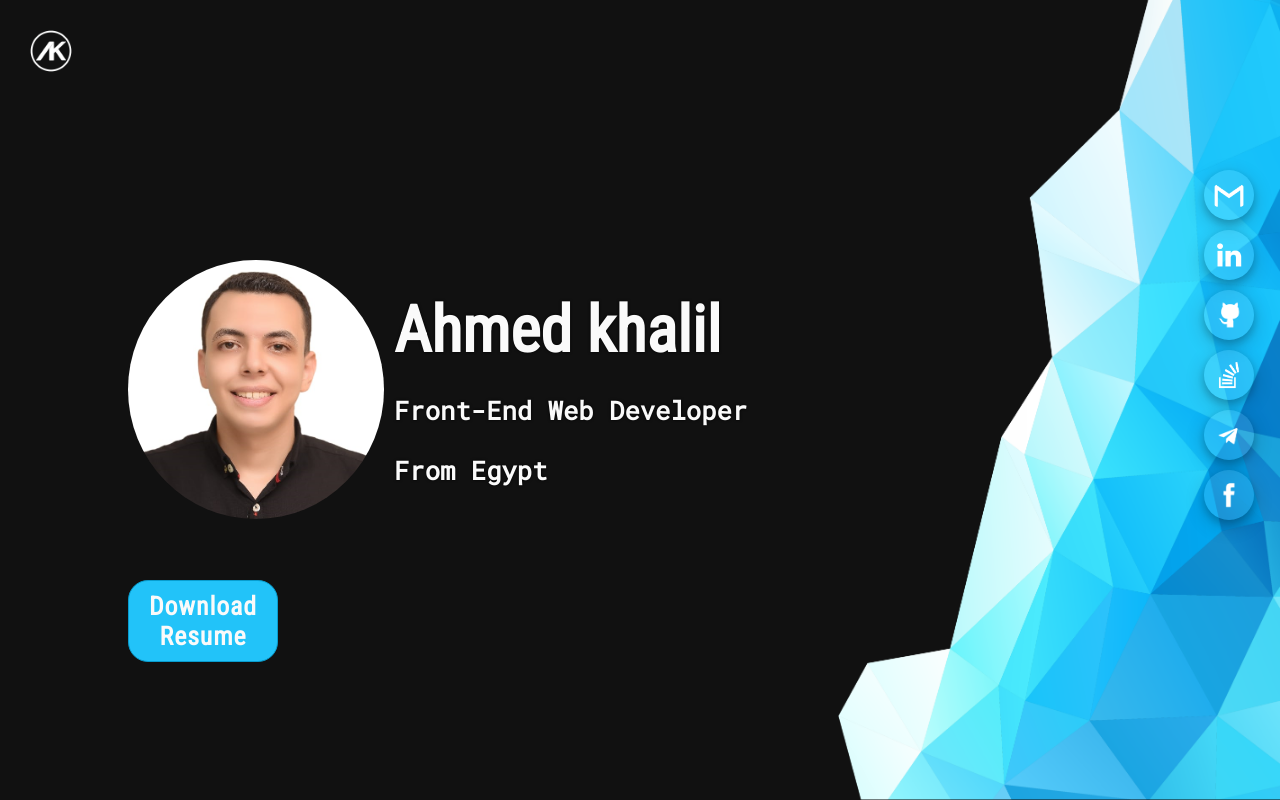
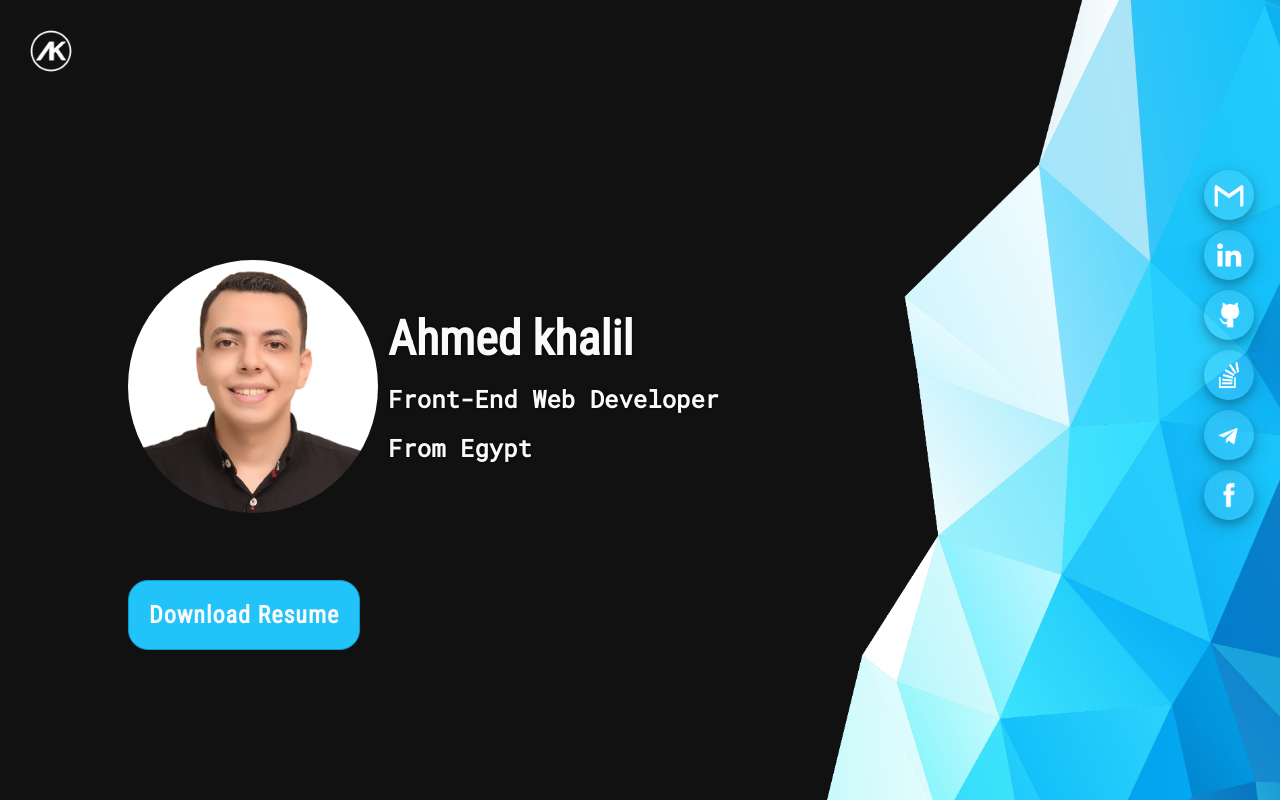
Before and after one commit to Akhalil123321/Personal-Site, a React (Create React App) app: page / in a window 1280 px wide. Built offline with nearby package versions, Linux system fonts and the light colour scheme.

Commit message:
change size

```diff
--- a/src/index.css
+++ b/src/index.css
@@ -29,24 +29,26 @@
 
     }
     .my-pic{
-        width: 25%;
+        width: 25vw;
+        max-width: 250px;
         border-radius: 50%;
         margin: auto 0 auto 0;
 
     }
     .name{
-        width:50% ;
         margin: auto auto auto 10px;
         flex-wrap: nowrap;
     }
     .my-name{
         font-size: 5vw;
+        font-size: 6vmin;
         text-shadow: 0 0 3px #000000;
 }
     .info{
         margin-top: 5%;
         font-family: 'Roboto Mono';
         font-size: 2vw;
+        font-size: 3vmin;
         text-shadow: 0 0 3px #000000;
     }
     .contacts{
@@ -72,21 +74,21 @@
     }
     .water-mark{
         position: fixed;
-        height: 100vh;
+        min-height: 100vh;
+        height: 1200px;
         right: 0;
     }
     .Resume{
         background-color: #22C3F9;
-        padding: 10px;
+        padding: 20px;
         font-size: 2vw;
+        font-size: 3vmin;
         border-radius: 20px;
         font-weight: bold;
         letter-spacing: 1px;
         position: absolute;
-        right: 80%;
         left: 10%;
         top: calc(50% + 180px);
-        width: 5vw;
         min-width: 150px;
         border: 1px solid #089cce;
     }
```
